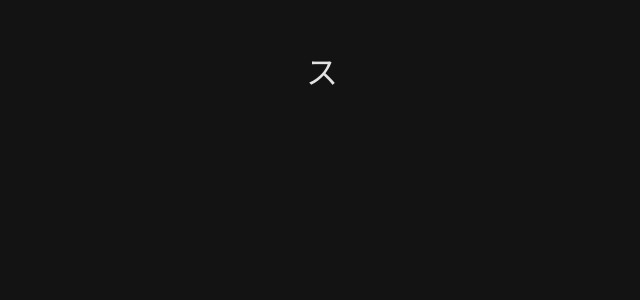
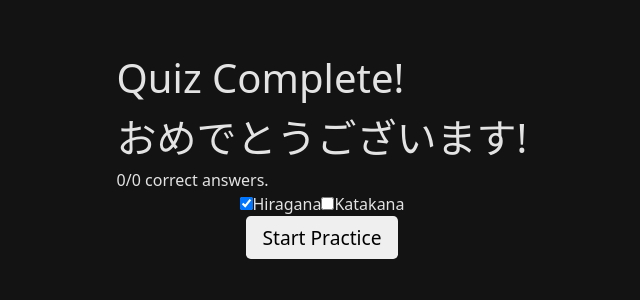
Before and after one commit to Dischanell/genki, a Vue app: page / in a window 1280 px wide. Shown: the top 300 px of the page, without its empty margins (318-958 px from the left). Built offline with nearby package versions, Linux system fonts and the light colour scheme.

Commit message:
feat: implemented hiragana and combined practice modes

```diff
--- a/src/views/HomeView.vue
+++ b/src/views/HomeView.vue
@@ -1,20 +1,33 @@
 <script setup lang="ts">
 import { ref, computed } from 'vue'
-import { katakana } from '@/katakana';
+import { hiragana } from '@/hiragana'
+import { katakana } from '@/katakana'
 
-interface KatakanaCharacter {
+interface Kana {
 	kana: string
 	romaji: string
 }
 
 const answerInput = ref('')
-const correctAnswers = ref<KatakanaCharacter[]>([])
-const incorrectAnswers = ref<KatakanaCharacter[]>([])
+const correctAnswers = ref<Kana[]>([])
+const incorrectAnswers = ref<Kana[]>([])
+
+const enableHiragana = ref(true)
+const enableKatakana = ref(false)
+const enabledCharacters = computed(() => [...(enableHiragana.value ? hiragana : []), ...(enableKatakana.value ? katakana : [])])
+const shuffledCharacters = ref<Kana[]>([])
 
 const currentCharacterIndex = ref(0)
-const currentCharacter = computed(() => shuffledKatakana[currentCharacterIndex.value])
+const currentCharacter = computed(() => shuffledCharacters.value[currentCharacterIndex.value])
 
-const shuffleArray = (array: KatakanaCharacter[]) => {
+const startPractice = () => {
+	shuffledCharacters.value = shuffleArray(enabledCharacters.value)
+	currentCharacterIndex.value = 0
+	correctAnswers.value = []
+	incorrectAnswers.value = []
+}
+
+const shuffleArray = (array: Kana[]) => {
 	for (let i = array.length -1; i > 0; i--) {
 		const j = Math.floor(Math.random() * (i + 1))
 		;[array[i], array[j]] = [array[j], array[i]]
@@ -23,12 +36,10 @@ const shuffleArray = (array: KatakanaCharacter[]) => {
 	return array
 }
 
-const shuffledKatakana = shuffleArray(katakana)
-
 const checkAnswer = () => {
 	if (!answerInput.value.trim()) return // Prevent checking the answer if input is empty
 
-	const isCorrect = answerInput.value.toLowerCase() === currentCharacter.value.romaji
+	const isCorrect = answerInput.value.trim().toLowerCase() === currentCharacter.value.romaji
 	;(isCorrect ? correctAnswers : incorrectAnswers).value.push(currentCharacter.value)
 
 	currentCharacterIndex.value++
@@ -39,14 +50,14 @@ const checkAnswer = () => {
 <template>
 	<main>
 		<div class="container">
-			<div v-if="currentCharacterIndex < shuffledKatakana.length" class="input-container">
+			<div v-if="currentCharacterIndex < shuffledCharacters.length" class="input-container">
 				<h3>{{ currentCharacter.kana }}</h3>
 				<input type="text" v-model="answerInput" @keydown.enter="checkAnswer()" autofocus>
 			</div>
 			<div v-else>
 				<h2>Quiz Complete!</h2>
-				<h2 v-if="incorrectAnswers.length === 0">おめでとうございます! You have mastered Katakana.</h2>
-				<p>{{ `${correctAnswers.length}/${shuffledKatakana.length} correct answers.` }}</p>
+				<h2 v-if="incorrectAnswers.length === 0">おめでとうございます!</h2>
+				<p>{{ `${correctAnswers.length}/${shuffledCharacters.length} correct answers.` }}</p>
 				<div v-if="incorrectAnswers.length > 0">
 					<p>Incorrect Answers:</p>
 					<ul>
@@ -54,6 +65,13 @@ const checkAnswer = () => {
 					</ul>
 				</div>
 			</div>
+			<div>
+				<input type="checkbox" id="hiragana" v-model="enableHiragana">
+				<label for="hiragana">Hiragana</label>
+				<input type="checkbox" id="katakana" v-model="enableKatakana">
+				<label for="katakana">Katakana</label>
+			</div>
+			<button @click="startPractice()">Start Practice</button>
 		</div>
 	</main>
 </template>
```
